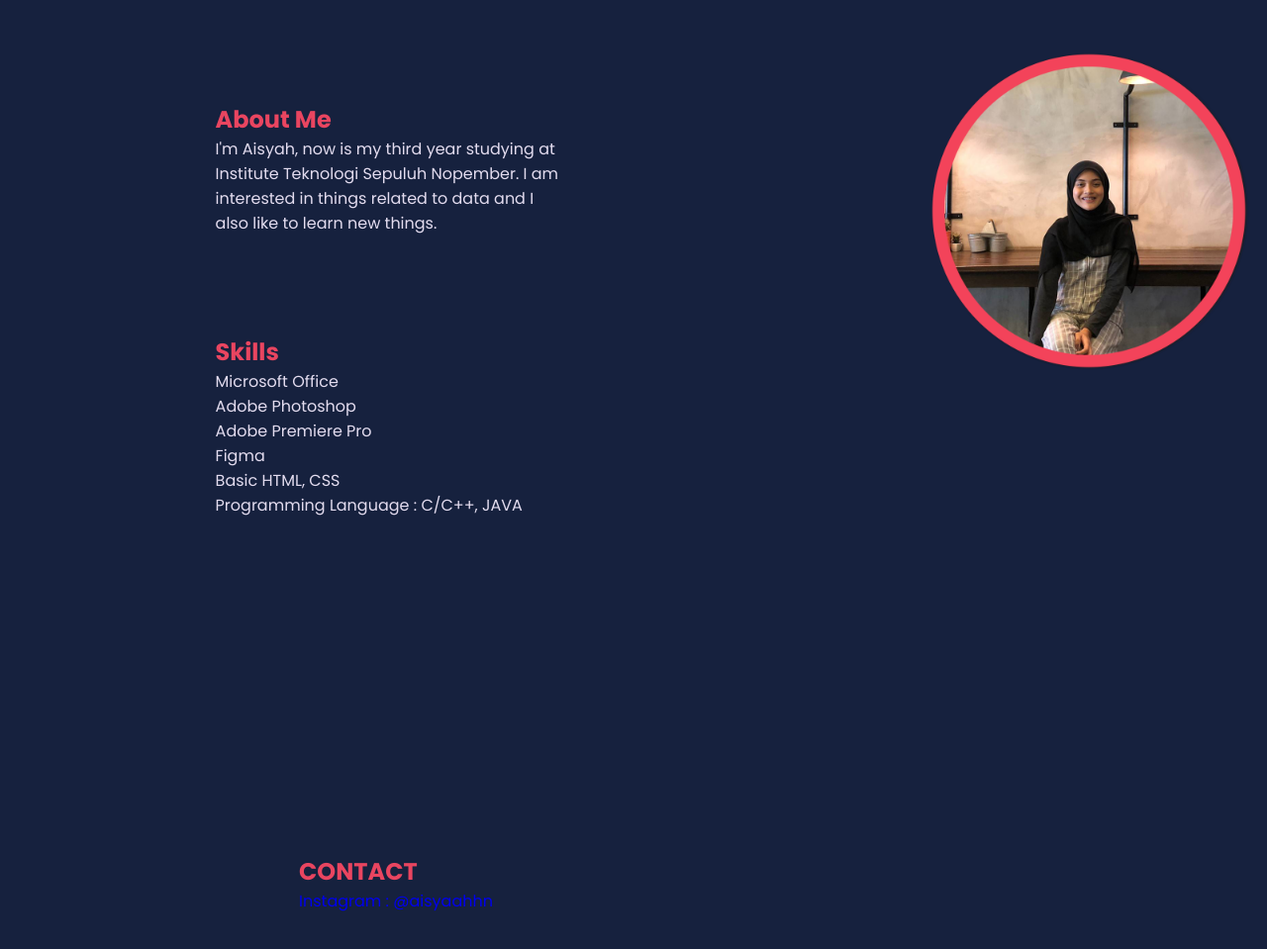
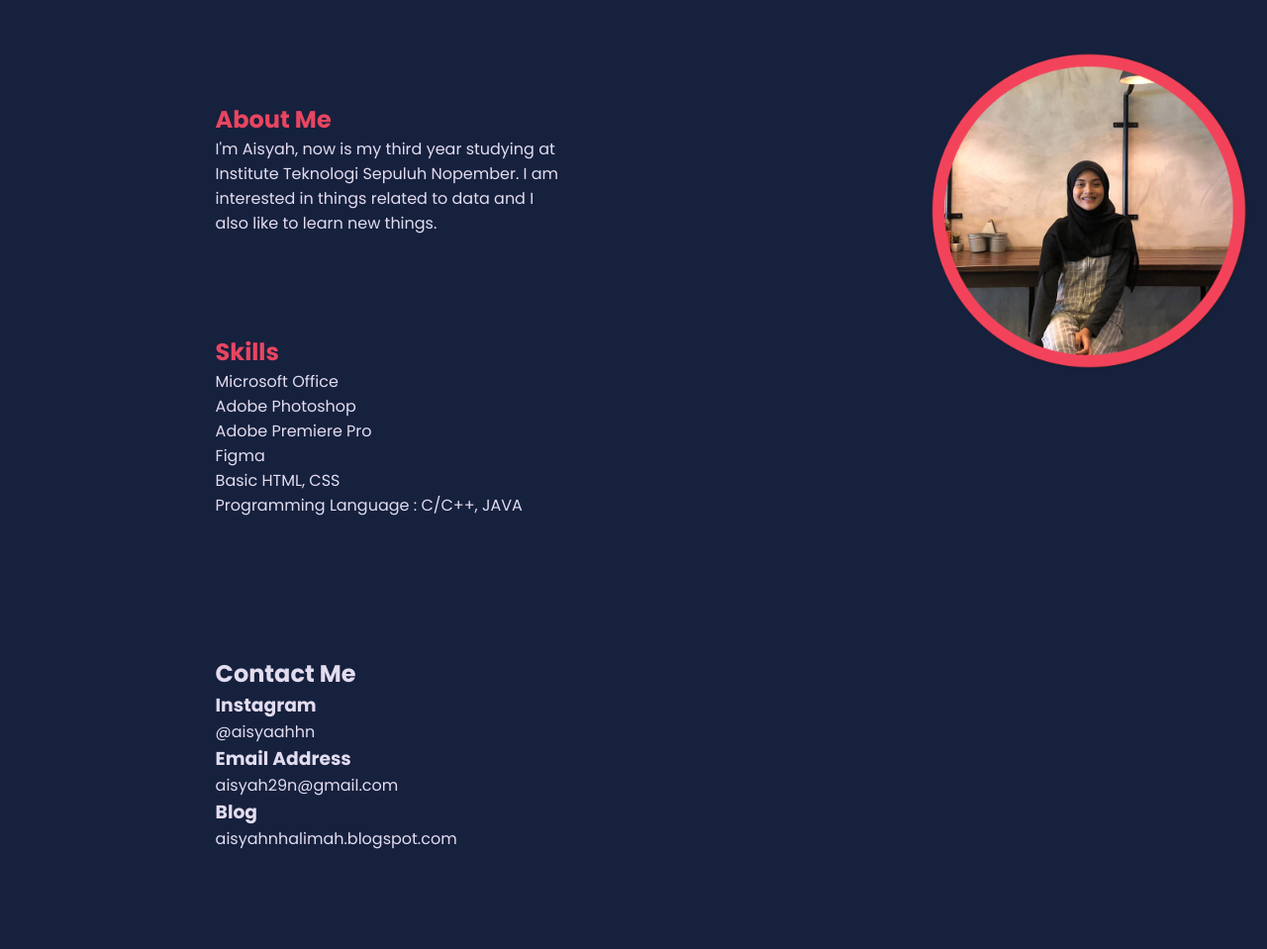
Before and after one commit to aisyahnn/aisyahnn.github.io, a plain HTML site: page index.html in a window 1280 px wide. Shown: the part 787-1746 px from the top of the page at 99% size. After the commit the page ends 1717 px from the top, so only its background shows below. Drawn offline with Linux system fonts and the light colour scheme.

Commit message:
Update index.html

```diff
--- a/index.html
+++ b/index.html
@@ -63,18 +63,41 @@
         </div>
     </section>
 
-    <section id="contact" class="contact">
-        <div class="contact-text">
-            <h1>CONTACT</h1>
-            <ul>
-                <li class="ig">
-                    <p><a href = "https://www.instagram.com/aisyaahhn/"> </p>
-                </li>
-            </ul>
-            <p>Instagram : @aisyaahhn
-             </p>
+    <section class="contact" id="contact">
+        <div class="title reveal">
+          <h2 class="section-title">Contact Me</h2>
         </div>
-    </section>
+        <div class="content">
+          <div class="row">
+            <div class="card reveal">
+              <div class="contact-icon">
+                <i class="fas fa-map-marker-alt"></i>
+              </div>
+              <div class="info">
+                <h3>Instagram</h3>
+                <span>@aisyaahhn</span>
+              </div>
+            <div class="card reveal">
+              <div class="contact-icon">
+                <i class="fas fa-envelope"></i>
+              </div>
+              <div class="info">
+                <h3>Email Address</h3>
+                <span>aisyah29n@gmail.com</span>
+              </div>
+            </div>
+            <div class="card reveal">
+              <div class="contact-icon">
+                <i class="fas fa-globe"></i>
+              </div>
+              <div class="info">
+                <h3>Blog</h3>
+                <span>aisyahnhalimah.blogspot.com</span>
+              </div>
+            </div>
+          </div>
+        </div>
+      </section>
 
 </body>
 </html>
```
